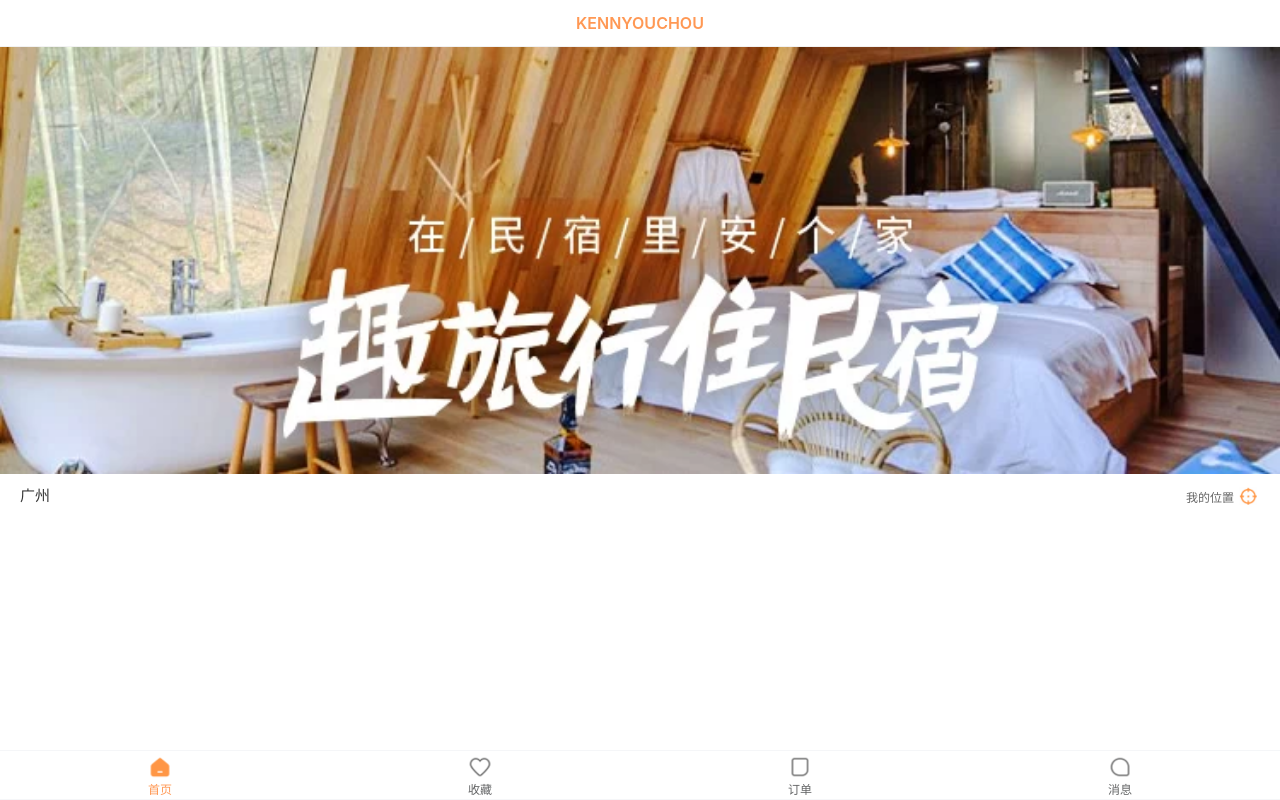
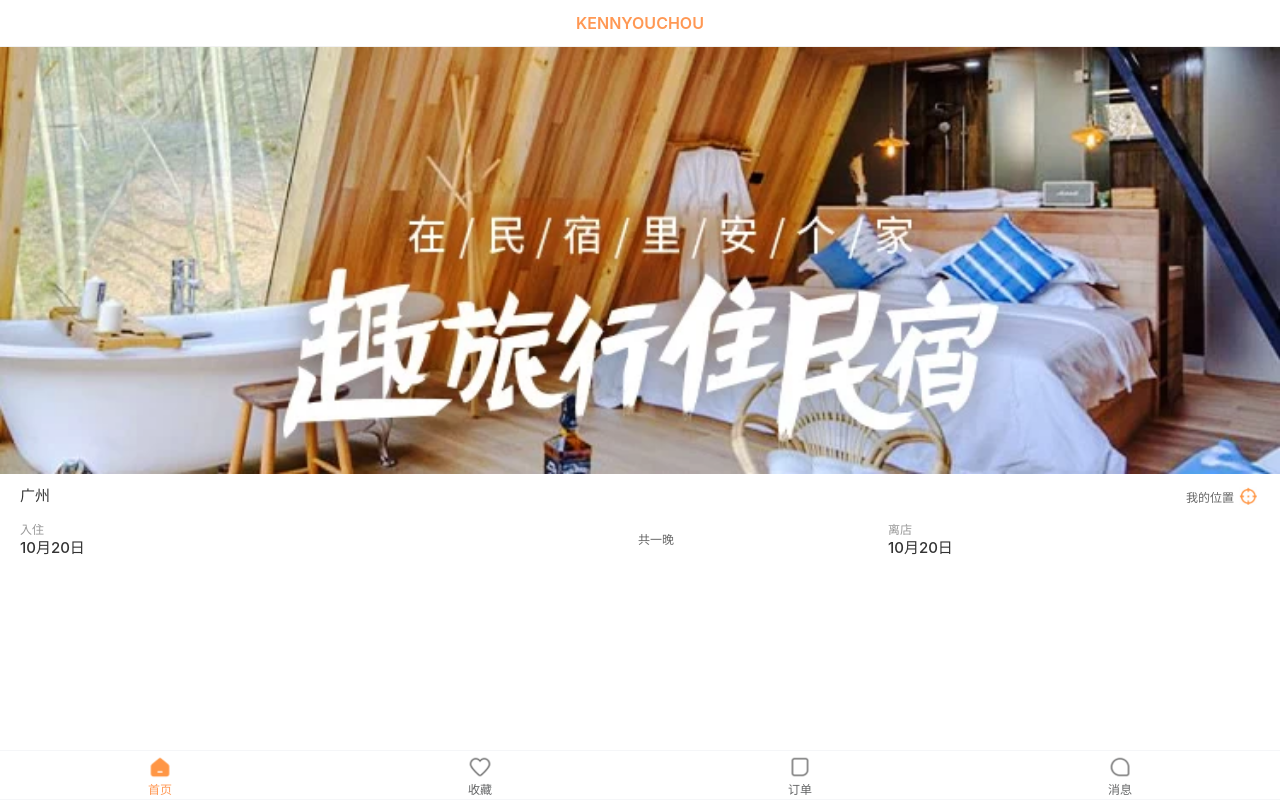
Before and after one commit to hymnken/trip-demo, a Vue app: page /#/home in a window 1280 px wide. Built offline with nearby package versions, Linux system fonts and the light colour scheme.

Commit message:
完成日历选择功能

```diff
--- a/package.json
+++ b/package.json
@@ -8,6 +8,7 @@
   },
   "dependencies": {
     "axios": "^1.1.3",
+    "dayjs": "^1.11.5",
     "normalize.css": "^8.0.1",
     "pinia": "^2.0.23",
     "vant": "^3.6.4",
--- a/src/stores/modules/city.js
+++ b/src/stores/modules/city.js
@@ -3,7 +3,10 @@ import { defineStore } from "pinia";
 
 const useCityStore = defineStore('city',{
   state: () => ({
-    allCities:{}
+    allCities:{},
+    currentCity:{
+      cityName:'广州'
+    }
   }),
   actions:{
     async fetchAllCitiesData() {
--- /dev/null
+++ b/src/utils/format_date.js
@@ -0,0 +1,4 @@
+import dayjs from "dayjs";
+export function formatMonthDay(date){
+  return dayjs(date).format('MM月DD日')
+}
--- a/src/views/allcity/city.vue
+++ b/src/views/allcity/city.vue
@@ -12,19 +12,23 @@
       </van-tabs>
     </div>
     <div class="content">
-    <template v-for="item in currentGroup?.cities">
-      <div>{{item}}</div>
+      <!-- 这种方法可以不用computed -->
+      <!-- <template v-for="item in allCities[tabValue]?.cities"> -->
+      <!-- <CityGroup :groupData="currentGroup" /> -->
+      <template v-for="(value,key,index) in allCities">
+        <!-- <h2 v-show="tabValue === key">{{value.title}}</h2> -->
+        <CityGroup v-show="tabValue === key" :groupData="value" />
       </template>
     </div>
     </div>
 </template>
 
 <script setup>
-import { ref } from 'vue';
+import { ref, computed } from 'vue';
 import { useRouter } from 'vue-router';
 import useCityStore from '@/stores/modules/city';
 import { storeToRefs } from 'pinia';
-import { computed } from '@vue/reactivity';
+import CityGroup from "./cpns/city-group.vue";
 const router = useRouter()
 const searchValue = ref('')
 const cancelClick = () => {
@@ -58,8 +62,13 @@ const currentGroup = computed(() => allCities.value[tabValue.value])
 //   }
 // }
 
-.city{
-  .content{
+.city {
+  .top {
+    position: relative;
+    z-index: 9;
+  }
+
+  .content {
     height: calc(100vh - 98px);
     overflow-y: auto;
   }
--- /dev/null
+++ b/src/views/allcity/cpns/city-group.vue
@@ -0,0 +1,67 @@
+<template>
+  <div class="city-group">
+    <van-index-bar :index-list="indexList">
+      <van-index-anchor index="热门" />
+      <div class="list">
+        <template v-for="(city,index) in groupData.hotCities">
+          <div class="city" @click="cityClick(city)">{{city.cityName}}</div>
+        </template>
+      </div>
+
+      <template v-for="(item,index) in groupData.cities" :key="index">
+        <van-index-anchor :index="item.group" />
+        <template v-for="(obj,num) in item.cities" :key="num">
+          <van-cell :title="obj.cityName" @click="cityClick(city)" />
+        </template>
+      </template>
+    </van-index-bar>
+  </div>
+</template>
+
+<script setup>
+import useCityStore from '@/stores/modules/city';
+import { computed } from '@vue/reactivity';
+import { useRouter } from 'vue-router';
+const props = defineProps({
+  groupData: {
+    type: Object,
+    default: () => ({})
+  }
+})
+
+const indexList = computed(() =>{
+  const list =  props.groupData.cities.map(item => item.group)
+  list.unshift('#')
+  return list
+})
+
+const router = useRouter()
+const cityStore = useCityStore()
+const cityClick = (city) =>{
+
+  cityStore.currentCity = city
+  router.back()
+}
+
+</script>
+
+<style lang="less" scoped>
+.list {
+  display: flex;
+  justify-content: space-around;
+  padding: 8px;
+  padding-right: 25px;
+  flex-wrap: wrap;
+  .city {
+    width: 70px;
+    height: 28px;
+    text-align: center;
+    line-height: 28px;
+    border-radius: 14px;
+    font-size: 12px;
+    color: #000;
+    background-color: #fff4ec;
+    margin: 6px 0;
+  }
+}
+</style>
--- a/src/views/home/cpns/home-search-box.vue
+++ b/src/views/home/cpns/home-search-box.vue
@@ -1,19 +1,49 @@
 <template>
   <div class="search-box">
     <div class="location">
-      <div class="city" @click="cityClick">广州</div>
+      <div class="city" @click="cityClick">{{currentCity.cityName}}</div>
       <div class="position" @click="positionClick">
         <span class="text">我的位置</span>
         <img src="@/assets/img/home/icon_location.png" alt="">
       </div>
     </div>
+
+    <!-- 日期范围 -->
+    <div class="date-range section" @click="showCalendar=true">
+      <div class="start">
+        <div class="date">
+          <span class="tip">入住</span>
+          <span class="time">{{startDate}}</span>
+        </div>
+      </div>
+      <div class="stay">共一晚</div>
+      <div class="end">
+        <div class="date">
+          <span class="tip">离店</span>
+          <span class="time">{{endDate}}</span>
+        </div>
+
+      </div>
+    </div>
+
+    <van-calendar
+    v-model:show="showCalendar"
+    type="range"
+    color="#ff9854"
+    :round="false"
+    :show-confirm="false"
+    @confirm="onConfirm" />
   </div>
 </template>
 
 <script setup>
+import useCityStore from '@/stores/modules/city';
+import { storeToRefs } from 'pinia';
+import { ref } from 'vue';
 import { useRouter } from 'vue-router';
+import {formatMonthDay} from "@/utils/format_date";
 const router = useRouter()
-const cityClick = () =>{
+const cityClick = () => {
   router.push('/city')
 }
 
@@ -29,9 +59,33 @@ const positionClick = () => {
     maximumAge: 0
   })
 }
+
+//当前城市
+const cityStore = useCityStore()
+const { currentCity } = storeToRefs(cityStore)
+// 处理日期
+const nowDate = new Date()
+const newDate = nowDate.setDate(nowDate.getDate() + 1)
+const startDate = ref(formatMonthDay(nowDate))
+const endDate = ref(formatMonthDay(newDate))
+
+//获取开始与结束的日期
+const showCalendar = ref(false)
+const onConfirm = (value) =>{
+  // 设置日期
+  const selectStart = value[0]
+  const selectEnd = value[1]
+  startDate.value = formatMonthDay(selectStart)
+  endDate.value = formatMonthDay(selectEnd)
+  // 确定日期后隐藏
+  showCalendar.value = false
+}
 </script>
 
 <style lang="less" scoped>
+.search-box{
+  --van-calendar-popup-height:100%;
+}
 .location {
   display: flex;
   align-items: center;
@@ -63,4 +117,51 @@ const positionClick = () => {
     }
   }
 }
+
+.date-range{
+  height: 44px;
+  .stay{
+    flex: 1;
+    text-align: center;
+    font-size: 12px;
+    color: #666;
+  }
+}
+
+.section {
+  display: flex;
+  flex-wrap: wrap;
+  align-items: center;
+  padding: 0 20px;
+  color: #999;
+
+  .start {
+    flex: 1;
+    display: flex;
+    height: 44px;
+    align-items: center;
+  }
+
+  .end {
+    min-width: 30%;
+    padding-left: 20px;
+  }
+
+  .date {
+    display: flex;
+    flex-direction: column;
+
+    .tip {
+      font-size: 12px;
+      color: #999;
+    }
+
+    .time {
+      margin-top: 3px;
+      color: #333;
+      font-size: 15px;
+      font-weight: 500;
+    }
+  }
+}
 </style>
--- a/src/views/home/home.vue
+++ b/src/views/home/home.vue
@@ -7,6 +7,8 @@
     </div>
     <!-- location -->
     <HomeSearchBox />
+
+
   </div>
 </template>
 
```
Also changed, not shown: 1 other file (tests, documents, lock files or other folders). Lines whose indentation alone changed are shown as unchanged.
